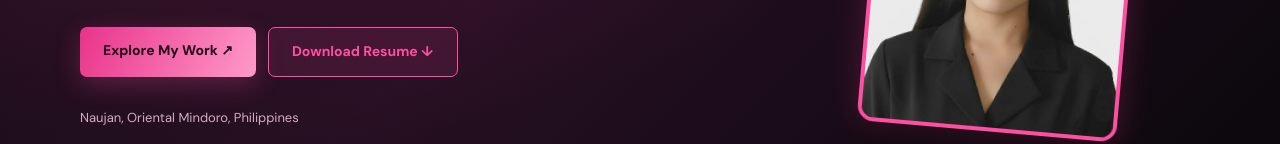
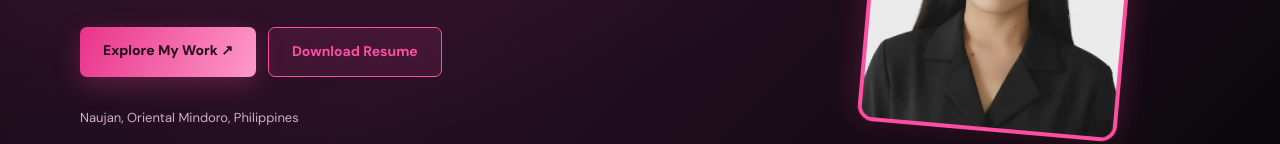
Before and after one commit to Lean0121/My-Portfolio, a plain HTML site: page index.html in a window 1280 px wide. Shown: the part 517-661 px from the top of the page. Drawn offline with Linux system fonts and the light colour scheme.

Commit message:
Add files via upload

```diff
--- a/index.html
+++ b/index.html
@@ -71,8 +71,8 @@
                         Explore My Work ↗
                     </a>
 
-                    <a class="btn outline" href="resume.pdf" download>
-                        Download Resume ↓
+                    <a href="./resume.pdf" class="btn outline" download="Lean_Margaret_Dancel_Resume.pdf">
+                        Download Resume
                     </a>
 
                 </div>
@@ -330,8 +330,8 @@
                         </div>
 
 
-                        <a href="https://github.com/Lean0121/Calapan_Car_Rental.git" target="_blank" rel="noopener noreferrer"
-                            class="project-github">
+                        <a href="https://github.com/Lean0121/Calapan_Car_Rental.git" target="_blank"
+                            rel="noopener noreferrer" class="project-github">
                             View on GitHub ↗
                         </a>
 
```
Also changed, not shown: 1 other file.
